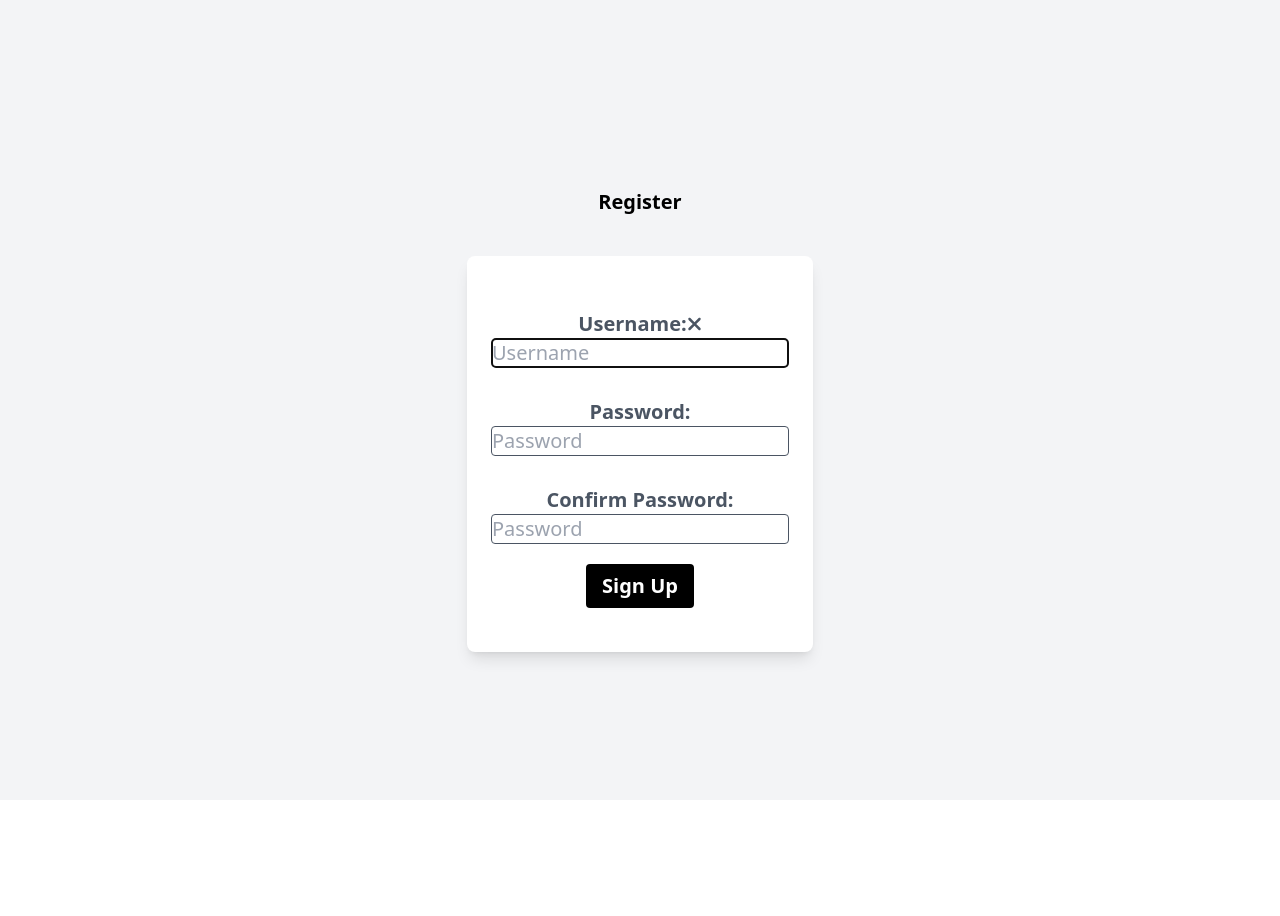
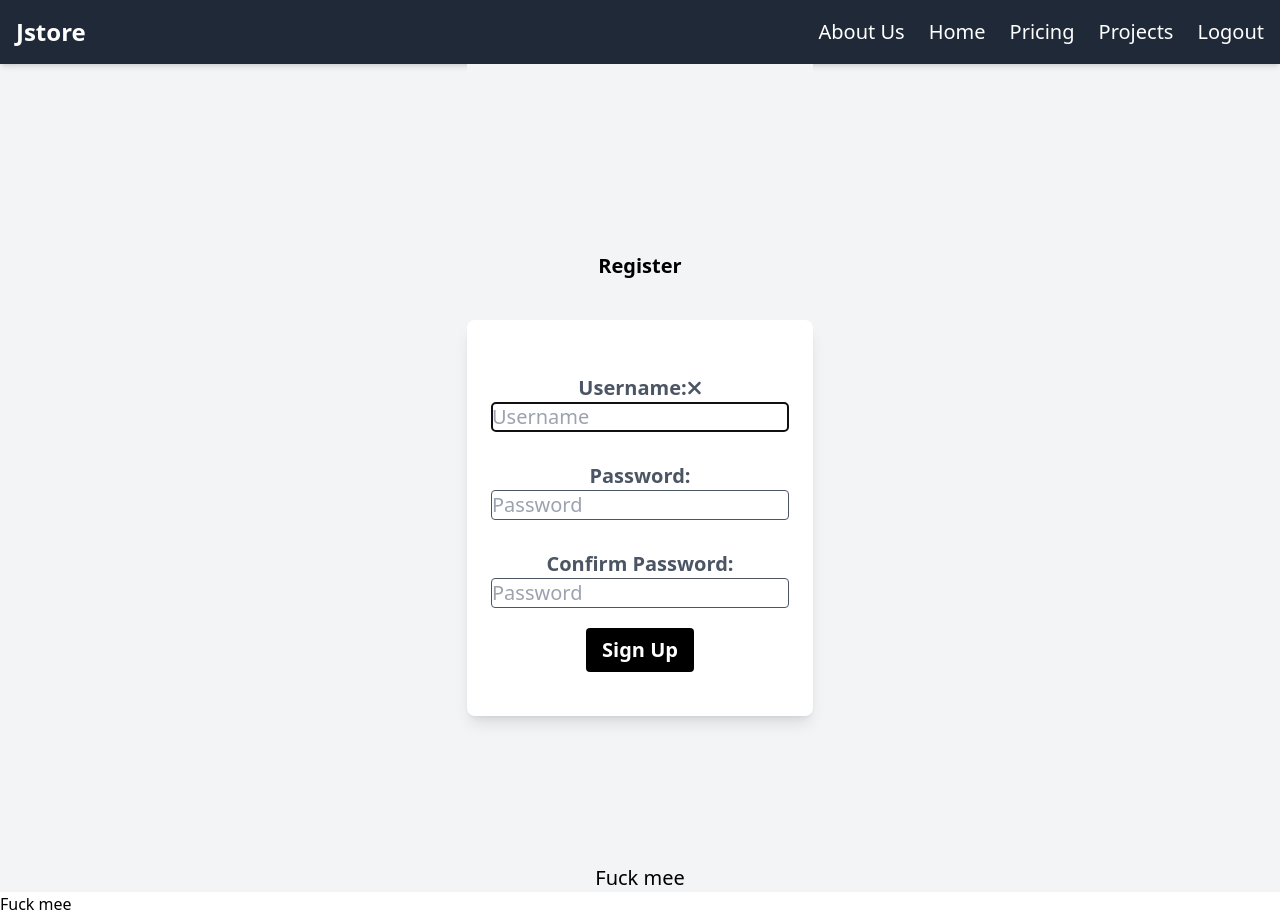
Before and after one commit to Manikandan-Rangarajan/Jstore, a React (Vite) app: page / in a window 1280 px wide. Before the commit the page ends 800 px from the top, so only its background shows below. Built offline with nearby package versions, Linux system fonts and the light colour scheme.

Commit message:
Day 2 commit

```diff
--- a/src/App.jsx
+++ b/src/App.jsx
@@ -1,16 +1,33 @@
 import { useState } from 'react'
+import { BrowserRouter as Router, Routes, Route, Link  } from 'react-router-dom'
 import './App.css'
 import Register from './componenets/Register'
+import Navbar from './componenets/Navbar'
+import AboutUs from './componenets/AboutUs'
+import Pricing from './componenets/Pricing'
+import Projects from './componenets/Projects'
+import Logout from './componenets/Logout'
+import Home from './componenets/Home'
+
 
 function App() {
   const [count, setCount] = useState(0)
 
   return (
-    <>
+    <Router>
+
       <div className='min-h-screen flex flex-col items-center justify-center bg-gray-100 text-xl'>
+         <Navbar/>
         <Register className="justify-center items-center"/>
        </div>
-    </>
+       <Routes>
+                <Route path="/about-us" element={<AboutUs />} />
+                <Route path="/" element={<Home />} />
+                <Route path="/pricing" element={<Pricing />} />
+                <Route path="/projects" element={<Projects />} />
+                <Route path="/logout" element={<Logout />} />
+            </Routes>
+    </Router>
   )
 }
 
--- /dev/null
+++ b/src/componenets/AboutUs.jsx
@@ -0,0 +1,11 @@
+import React from 'react'
+
+function AboutUs() {
+  return (
+    <div>
+
+    </div>
+  )
+}
+
+export default AboutUs
--- /dev/null
+++ b/src/componenets/Home.jsx
@@ -0,0 +1,11 @@
+import React from 'react'
+
+function home() {
+  return (
+    <div>
+      <h1>Fuck mee</h1>
+    </div>
+  )
+}
+
+export default home
--- /dev/null
+++ b/src/componenets/Logout.jsx
@@ -0,0 +1,11 @@
+import React from 'react'
+
+function Logout() {
+  return (
+    <div>
+
+    </div>
+  )
+}
+
+export default Logout
--- /dev/null
+++ b/src/componenets/Navbar.jsx
@@ -0,0 +1,36 @@
+import React from 'react';
+import { Link } from 'react-router-dom';
+
+const Navbar = () => {
+    return (
+        <nav className="bg-gray-800 p-4 shadow-md w-full">
+            <div className="container mx-auto flex justify-between items-center">
+                {/* Left side (Jstore) */}
+                <div className="text-white text-2xl font-bold">
+                    <Link to="/Home" className="text-white hover:text-gray-400">Jstore</Link>
+                </div>
+
+                {/* Right side (Links) */}
+                <ul className="flex space-x-6">
+                    <li>
+                        <Link to="/AboutUs" className="text-white hover:text-gray-400">About Us</Link>
+                    </li>
+                    <li>
+                        <Link to="/Home" className="text-white hover:text-gray-400">Home</Link>
+                    </li>
+                    <li>
+                        <Link to="/Pricing" className="text-white hover:text-gray-400">Pricing</Link>
+                    </li>
+                    <li>
+                        <Link to="/Projects" className="text-white hover:text-gray-400">Projects</Link>
+                    </li>
+                    <li>
+                        <Link to="/" className="text-white hover:text-gray-400">Logout</Link>
+                    </li>
+                </ul>
+            </div>
+        </nav>
+    );
+};
+
+export default Navbar;
--- /dev/null
+++ b/src/componenets/Pricing.jsx
@@ -0,0 +1,11 @@
+import React from 'react'
+
+function Pricing() {
+  return (
+    <div>
+
+    </div>
+  )
+}
+
+export default Pricing
--- /dev/null
+++ b/src/componenets/Projects.jsx
@@ -0,0 +1,11 @@
+import React from 'react'
+
+function Projects() {
+  return (
+    <div>
+
+    </div>
+  )
+}
+
+export default Projects
--- a/src/componenets/Register.jsx
+++ b/src/componenets/Register.jsx
@@ -2,6 +2,8 @@ import { useRef, useState, useEffect } from "react";
 import React from 'react';
 import { FontAwesomeIcon } from '@fortawesome/react-fontawesome'
 import { faCheck, faInfoCircle, faTimes } from "@fortawesome/free-solid-svg-icons";
+import { Navigate, Router, useNavigate, Routes, Route} from "react-router-dom";
+import Home from "./Home";
 
 const Register = () => {
     const USER_REGX = /^[a-zA-Z][a-zA-Z0-9-_]{3,23}$/; // Corrected the regular expression
@@ -61,11 +63,23 @@ const Register = () => {
         setErrMsg('');
     }, [user, pwd, matchpwd]);
 
+
+    const navigate = useNavigate()
+
+    const handleSubmit = (e)=>{
+        e.preventDefault()
+        useEffect(()=>{
+            navigate('/Home')
+        })
+        // Perform any validation or API call here before navigating
+    }
+
     return (
+        <>
         <div className="min-h-screen flex flex-col items-center justify-center bg-gray-100 text-xl">
             <p ref={errRef} className={errMsg ? "errmsg" : "hidden"} aria-live="assertive">{errMsg}</p>
             <h1 className=" text-black font-bold m-[30px] p-[10px] ">Register</h1>
-            <form className=" min-w-6 min-h-19 flex flex-col justify-center items-center text-gray-600 bg-white p-6 rounded-lg shadow-lg w-full max-w-md">
+            <form onSubmit={handleSubmit} className=" min-w-6 min-h-19 flex flex-col justify-center items-center text-gray-600 bg-white p-6 rounded-lg shadow-lg w-full max-w-md">
 
                 <label className="font-bold m-[30px] mb-[0px]" htmlFor="username">Username:
                     <span className={validName ? "valid" : "hidden"}>
@@ -187,11 +201,16 @@ const Register = () => {
                     Letters, numbers, underscores, hyphens allowed.
                 </p> */}
 
-                <button className="bg-black text-white font-bold py-2 px-4 my-5 rounded hover:cursor-pointer hover:bg-green-400 hover:text-black" disabled={!validName || !validPwd || !validMatch ? true : false}>
+                <button type="submit"
+                  className="bg-black text-white font-bold py-2 px-4 my-5 rounded hover:cursor-pointer hover:bg-green-400 hover:text-black" disabled={!validName || !validPwd || !validMatch ? true : false}>
                     Sign Up
                 </button>
             </form>
         </div>
+        <Routes>
+            <Route path='/' element={<Home />} />
+        </Routes>
+     </>
     );
 }
 
```
